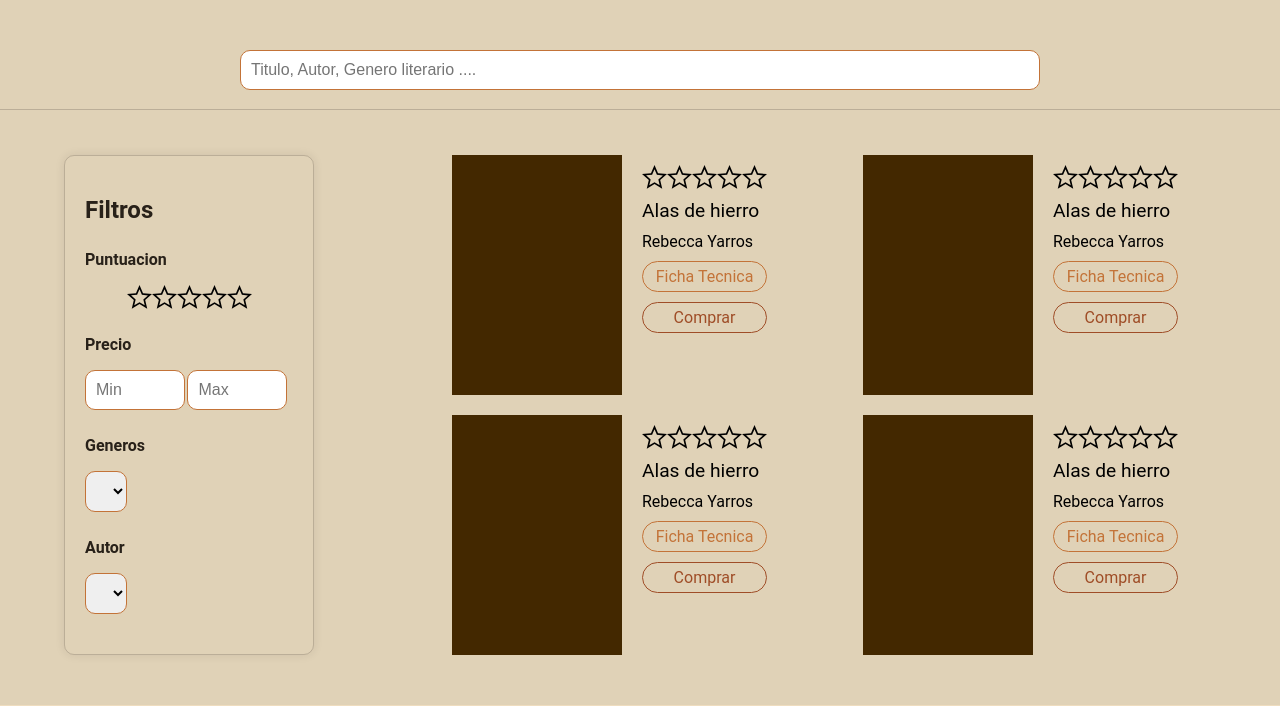
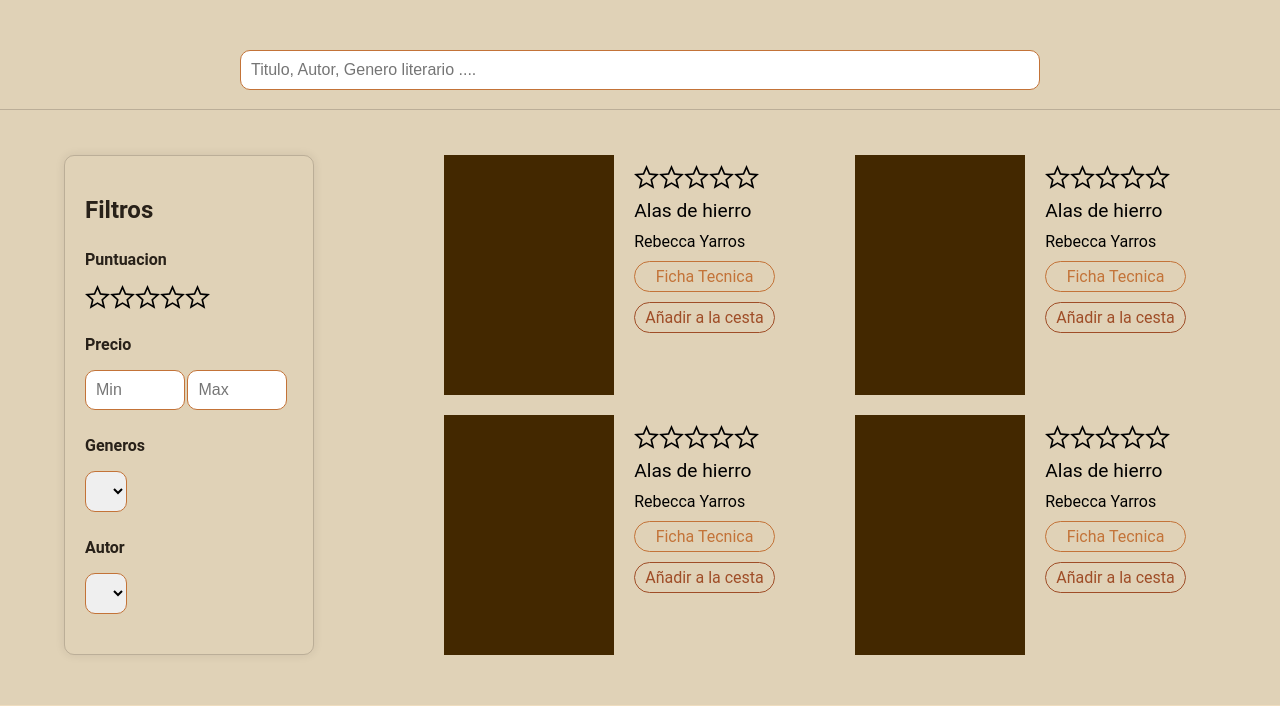
Before and after one commit to ManuelRBo/TiendaOnline, a PHP site: page /biblioteca.html in a window 1280 px wide. Shown: the part 92-798 px from the top of the page. Run offline with PHP 8.4, Linux system fonts and the light colour scheme; lists and menus that the app fills with data are empty.

Commit message:
Añadir enlaces a la cesta de compra en biblioteca.html y eliminar justificación en libros.css

```diff
--- a/biblioteca.html
+++ b/biblioteca.html
@@ -26,7 +26,7 @@
           <a href="#"
             ><img src="./img/iconos/cuenta.svg" alt="Mi cuenta" height="30px"
           /></a>
-          <a href="#"
+          <a href="cesta.html"
             ><img src="./img/iconos/cesta.svg" alt="Cesta" height="30px"
           /></a>
         </nav>
@@ -87,7 +87,7 @@
                 <p class="titulo">Alas de hierro</p>
                 <p class="autor">Rebecca Yarros</p>
                 <a href="#" class="ficha-tecnica">Ficha Tecnica</a>
-                <a href="#" class="comprar">Comprar</a>
+                <a href="#" class="comprar">Añadir a la cesta</a>
               </div>
             </div>
             <div class="ultimo-libro">
@@ -103,7 +103,7 @@
                   <p class="titulo">Alas de hierro</p>
                   <p class="autor">Rebecca Yarros</p>
                   <a href="#" class="ficha-tecnica">Ficha Tecnica</a>
-                  <a href="#" class="comprar">Comprar</a>
+                  <a href="#" class="comprar">Añadir a la cesta</a>
                 </div>
               </div>
               <div class="ultimo-libro">
@@ -119,7 +119,7 @@
                   <p class="titulo">Alas de hierro</p>
                   <p class="autor">Rebecca Yarros</p>
                   <a href="#" class="ficha-tecnica">Ficha Tecnica</a>
-                  <a href="#" class="comprar">Comprar</a>
+                  <a href="#" class="comprar">Añadir a la cesta</a>
                 </div>
               </div>
               <div class="ultimo-libro">
@@ -135,7 +135,7 @@
                   <p class="titulo">Alas de hierro</p>
                   <p class="autor">Rebecca Yarros</p>
                   <a href="#" class="ficha-tecnica">Ficha Tecnica</a>
-                  <a href="#" class="comprar">Comprar</a>
+                  <a href="#" class="comprar">Añadir a la cesta</a>
                 </div>
               </div>
           </div>
--- a/css/libros.css
+++ b/css/libros.css
@@ -13,7 +13,6 @@
     display: flex;
     gap: 0px;
     align-items: center;
-    justify-content: center;
     margin-top: 5px;
 }
 
```
